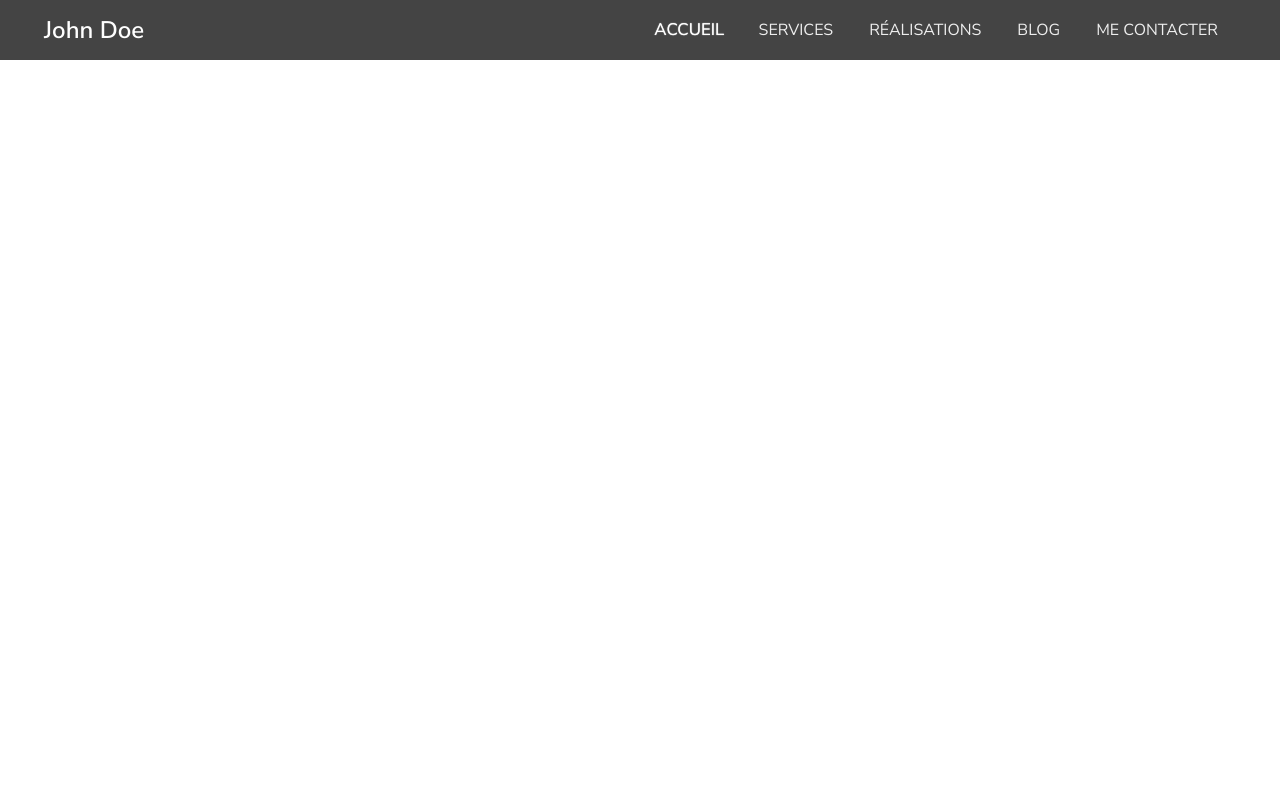
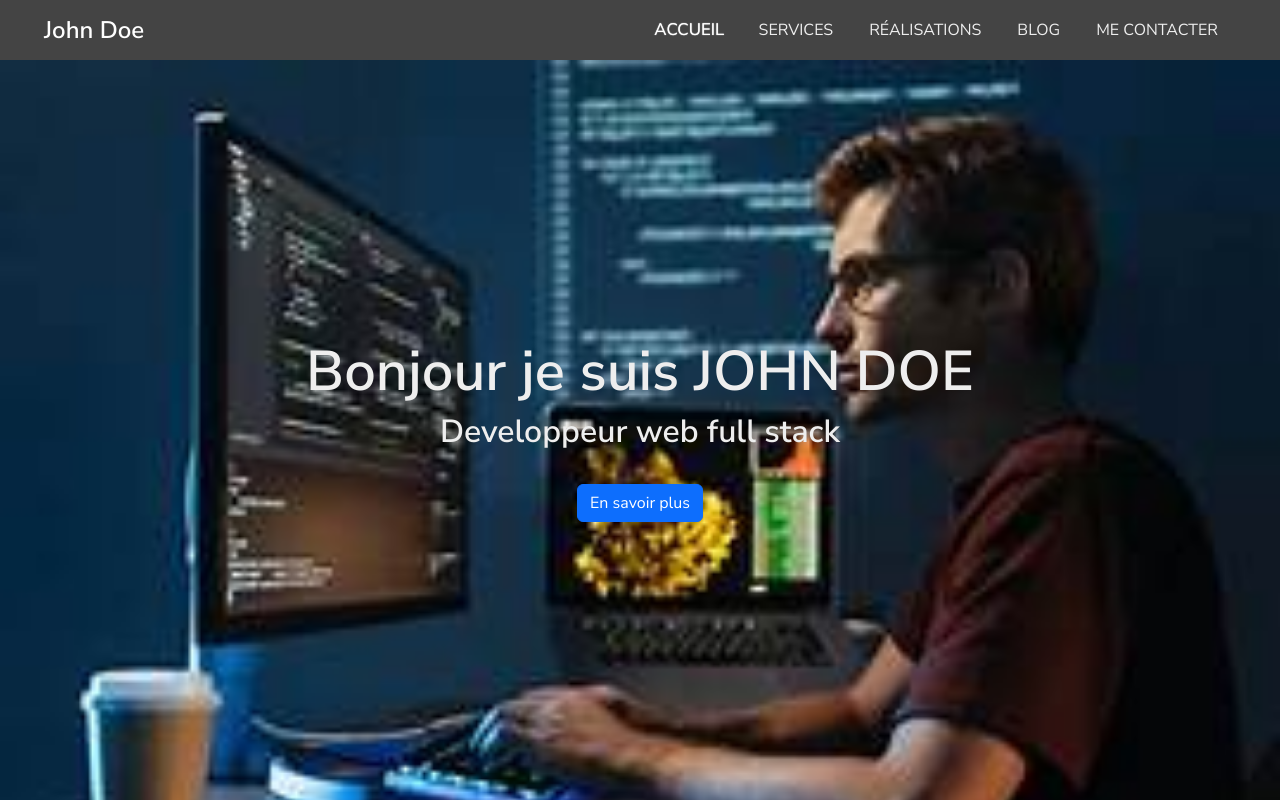
Before and after one commit to 7S-Coder/CV_optimise, a React (Vite) app: page / in a window 1280 px wide. Built offline with nearby package versions, Linux system fonts and the light colour scheme; the HTML template or start-up script is replaced by a standard one.

Commit message:
add hero

```diff
--- /dev/null
+++ b/src/components/Hero.jsx
@@ -0,0 +1,19 @@
+import { Button } from "bootstrap";
+import BoutonMoreAdvice from "../ui/boutonMoreAdvice";
+import "../css/components/Hero.scss";
+
+function Hero () {
+  return (
+    <div className="hero">
+        <div className="hero-content">
+            <h2 className="hero-title">Bonjour je suis JOHN DOE</h2>
+            <h3 className="hero-subtitle">Developpeur web full stack</h3>
+            <br />
+             <BoutonMoreAdvice />
+        </div>
+
+    </div>
+  );
+}
+
+export default Hero;
--- /dev/null
+++ b/src/css/components/Hero.scss
@@ -0,0 +1,23 @@
+.hero {
+    display: flex;
+    flex-direction: column;
+    justify-content: center;
+    background-image: url('/web_developper.jpg');
+    background-size: cover;
+    height: calc(100vh - 60px);
+    width: 100%;
+
+    .hero-content {
+        width: 60vw;
+        margin: 0 auto;
+        color: var(--primary-white-color);
+        text-align: center;
+        .hero-title {
+            font-size: 3.5rem;
+        }
+
+        .hero-subtitle {
+            font-size: 2rem;
+        }
+    }
+}
--- a/src/pages/Home.jsx
+++ b/src/pages/Home.jsx
@@ -1,10 +1,14 @@
 import Nav from "../components/Nav.jsx";
+import Hero from "../components/Hero.jsx";
 
 function Home() {
 
   return (
     <>
     <Nav/>
+    <main>
+    <Hero />
+    </main>
     </>
   )
 }
--- /dev/null
+++ b/src/ui/boutonMoreAdvice.jsx
@@ -0,0 +1,7 @@
+function BoutonMoreAdvice() {
+  return (
+      <button className="btn btn-primary">En savoir plus</button>
+  );
+}
+
+export default BoutonMoreAdvice;
```
Also changed, not shown: public/web_developper.jpg (added).
